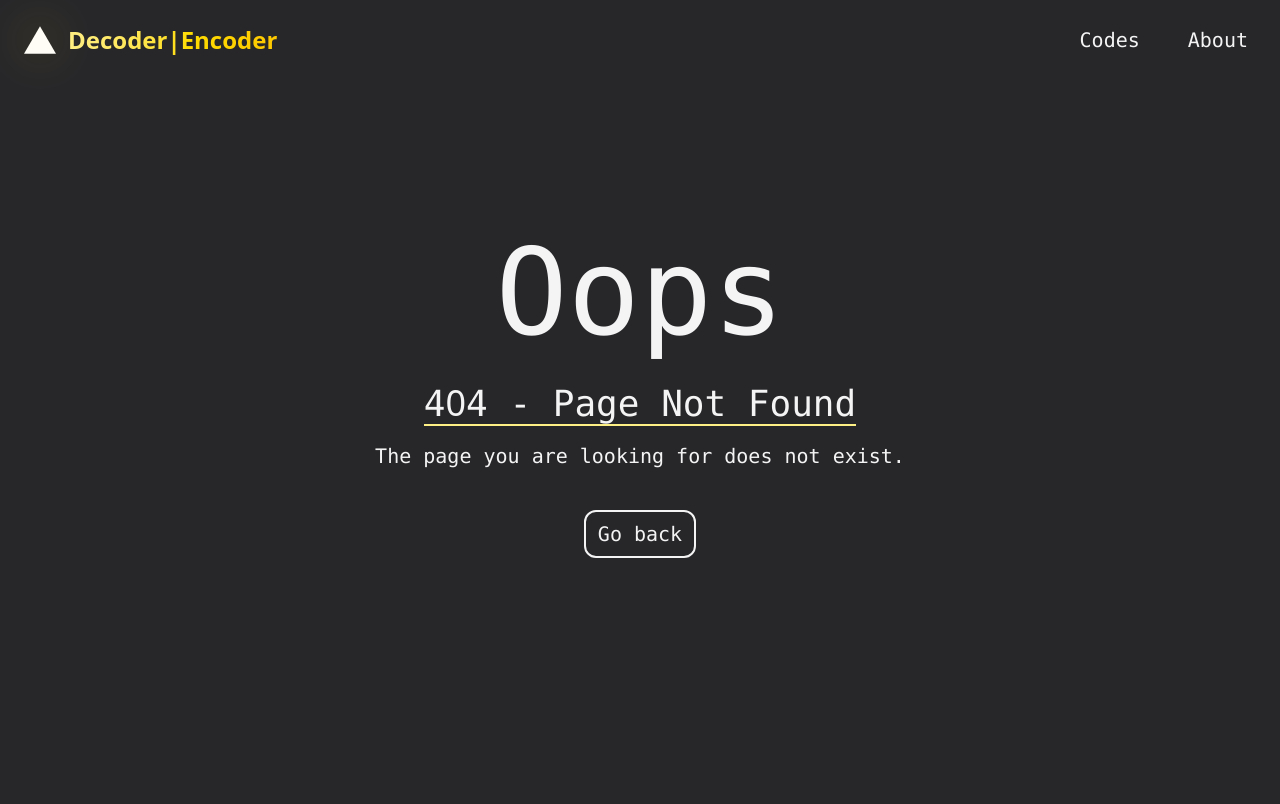
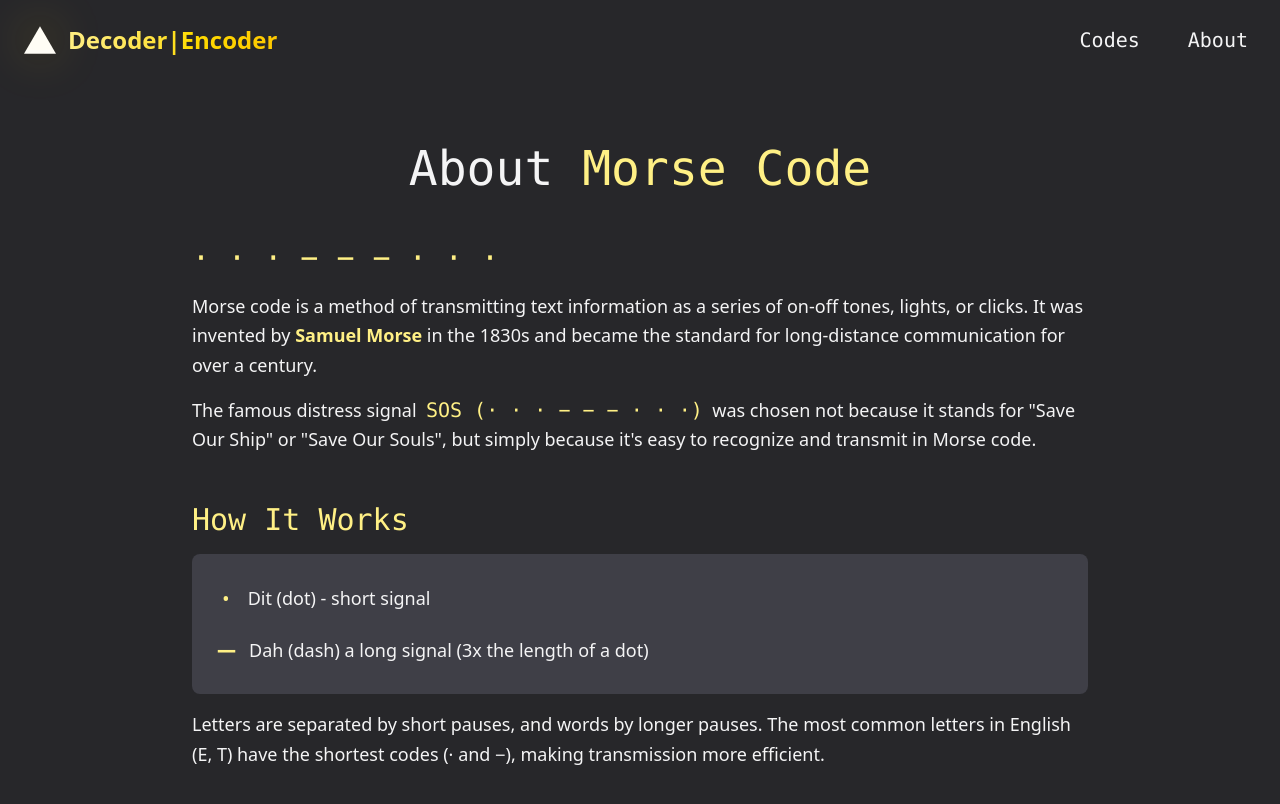
Before and after one commit to ValyMnDul/Morser, a Next.js app: page /about in a window 1280 px wide. Before the commit this address had no page. Shown: the top 804 px of the page. Built offline with nearby package versions, Linux system fonts and the light colour scheme.

Commit message:
Add about page with some basic informations

```diff
--- /dev/null
+++ b/src/app/about/page.tsx
@@ -0,0 +1,128 @@
+export default function About(){
+    return (
+        <main
+        className="w-full min-h-screen px-10 py-16 flex flex-1 flex-col items-center
+        gap-12 overflow-y-auto"
+        >
+            <h1
+            className="text-5xl text-zinc-100 font-mono text-center"
+            >
+                About&nbsp;
+
+                <span className="text-yellow-200"
+                >
+                    Morse Code
+                </span>
+
+            </h1>
+
+            <div
+            className="w-full max-w-4xl flex flex-col gap-12 text-zinc-100"
+            >
+                <section
+                className="flex flex-col gap-4"
+                >
+                    <h2
+                    className="text-3xl text-yellow-200 font-mono"
+                    >
+                        · · · − − − · · ·
+                    </h2>
+
+                    <p
+                    className="text-lg leading-relaxed"
+                    >
+                        Morse code is a method of transmitting text information as a
+                        series of on-off tones, lights, or clicks.
+                        It was invented by&nbsp;
+
+                        <span
+                        className='text-yellow-200 font-semibold'>
+                            Samuel Morse
+                        </span>
+
+                        &nbsp;in the 1830s and became
+                        the standard for long-distance communication for over a century.
+                    </p>
+
+                    <p
+                    className="text-lg leading-relaxed"
+                    >
+                        The famous distress signal &nbsp;
+
+                        <span className='text-yellow-200 font-mono text-xl'>
+                            SOS (· · · − − − · · ·)
+                        </span>
+
+                        &nbsp;
+                        was chosen not because it stands for &quot;Save Our Ship&quot;
+                        or &quot;Save Our Souls&quot;, but simply because it&apos;s
+                        easy to recognize and transmit in Morse code.
+                    </p>
+
+                </section>
+
+                <section
+                className="flex flex-col gap-4"
+                >
+                    <h2
+                    className="text-3xl text-yellow-200 font-mono"
+                    >
+                        How It Works
+                    </h2>
+
+                    <div
+                    className="bg-zinc-700 rounded-lg p-6 flex flex-col gap-3"
+                    >
+                        <div
+                        className="flex items-center gap-3"
+                        >
+                            <span
+                            className="text-4xl text-yellow-200 mx-[5px]"
+                            >
+                                ·
+                            </span>
+
+                            <span
+                            className="text-lg"
+                            >
+                                Dit (dot) - short signal
+                            </span>
+
+                        </div>
+
+                        <div
+                        className="flex items-center gap-3"
+                        >
+                            <span
+                            className="text-4xl text-yellow-200"
+                            >
+                                −
+                            </span>
+
+                            <span
+                            className="text-lg"
+                            >
+                                Dah (dash) a long signal (3x the length of a dot)
+                            </span>
+
+                        </div>
+
+                    </div>
+
+                    <p
+                    className="text-lg leading-relaxed"
+                    >
+                        Letters are separated by short pauses, and words by
+                        longer pauses. The most common letters
+                        in English (E, T) have the shortest codes (· and −),
+                        making transmission more efficient.
+
+                    </p>
+
+                </section>
+
+            </div>
+
+        </main>
+    )
+}
```
